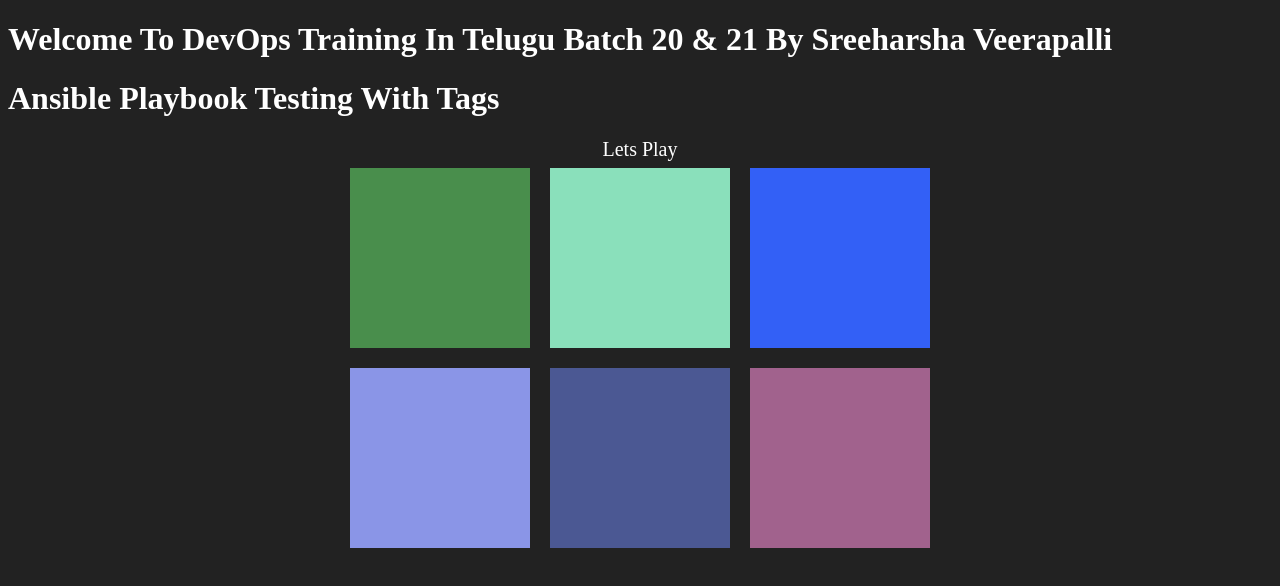
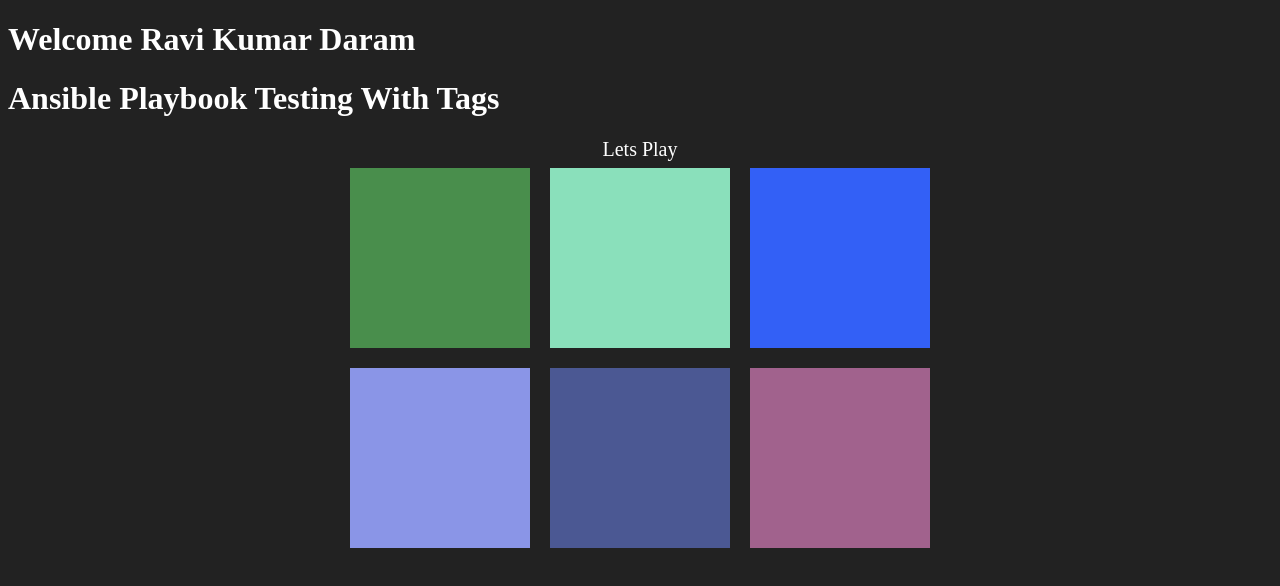
Before and after one commit to daram1984/dockerswarm, a plain HTML site: page index.html in a window 1280 px wide. Drawn offline with Linux system fonts and the light colour scheme.

Commit message:
Update index.html

```diff
--- a/index.html
+++ b/index.html
@@ -8,7 +8,7 @@
 	<title>Color Game</title>
 </head>
 <body>
-	<h1>Welcome To DevOps Training In Telugu Batch 20 & 21 By Sreeharsha Veerapalli</h1>
+	<h1>Welcome Ravi Kumar Daram</h1>
 	<h1>Ansible Playbook Testing With Tags</h1>
 	<div id="smallcont">
 		<div></div>
```
